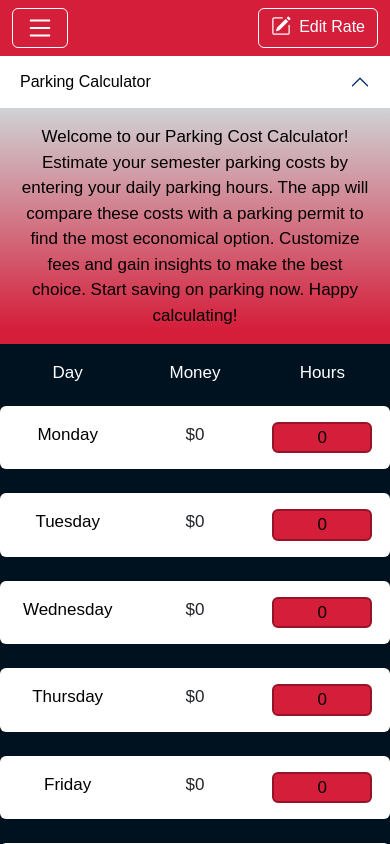
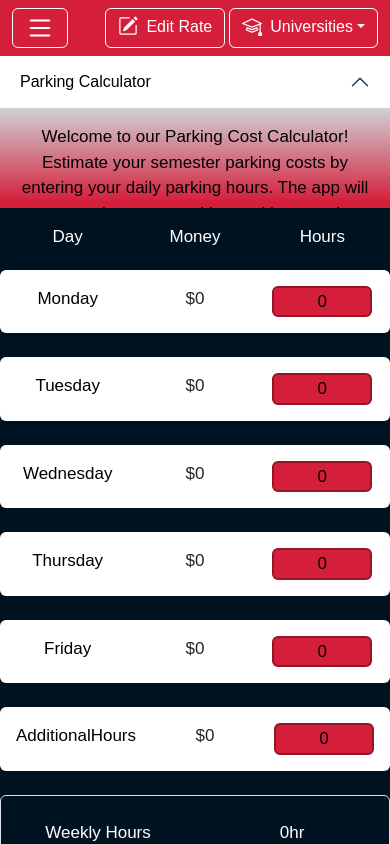
Before and after one commit to JosephBoat404/Parking-Calculator, a React (Create React App) app in the folder my-app/: page / in a window 390 px wide. Shown: the top 844 px of the page. Built offline with nearby package versions, Linux system fonts and the light colour scheme.

Commit message:
Accordion Auto retract. Add a university select

```diff
--- a/my-app/src/App.css
+++ b/my-app/src/App.css
@@ -173,6 +173,14 @@ input:disabled {
   100% {opacity: 1;}
 }
 
+.editbtn {
+  margin-left: auto;
+  align-self: center;
+}
+.imgstyled{
+  margin-right: 8px;
+  margin-bottom: 5px;
+}
 .fade-in {
   animation-name: fadeIn;
   animation-duration: 1.6s;
@@ -201,3 +209,10 @@ input:disabled {
   background: linear-gradient(180deg, rgba(0, 18, 32, 0.19) 0%, #D51E3A 94.11%);
   border: none;
 }
+
+@media (max-width: 768px) {
+  .accordion-body {
+    max-height: 100px;
+    overflow-y: auto;
+  }
+}
--- a/my-app/src/components/AccordionNav.jsx
+++ b/my-app/src/components/AccordionNav.jsx
@@ -1,8 +1,19 @@
 import Accordion from "react-bootstrap/Accordion";
+import { useState, useEffect } from 'react';
 
 function AccordionNav() {
+  const [activeKey, setActiveKey] = useState('0');
+
+  useEffect(() => {
+    const timer = setTimeout(() => {
+      setActiveKey(null); // Set to null to deactivate the accordion
+    }, 6000); // Set to 5 seconds
+
+    return () => clearTimeout(timer); // Cleanup the timer on component unmount
+  }, []);
+
   return (
-    <Accordion defaultActiveKey="0"  flush>
+    <Accordion activeKey={activeKey} onSelect={(key) => setActiveKey(key)} flush>
       <Accordion.Item eventKey="0">
         <Accordion.Header>
           <span>Parking Calculator</span>
--- a/my-app/src/components/Navbar.jsx
+++ b/my-app/src/components/Navbar.jsx
@@ -1,8 +1,11 @@
 import React from "react";
 import Editbtn from "../Icons/Addparking.svg";
 import navtoggler from "../Icons/navtoggler.svg";
+import GraduateIcon from "../Icons/GraduateIcon.svg";
 import { useLocation } from "react-router-dom";
-import {Link} from "react-router-dom";
+import { Link } from "react-router-dom";
+import Dropdown from "react-bootstrap/Dropdown";
+import Button from "react-bootstrap/Button";
 
 function Navbar({ handleShowModal }) {
   const location = useLocation();
@@ -28,7 +31,6 @@ function Navbar({ handleShowModal }) {
                 className="nav-link active"
                 aria-current="page"
                 to="/"
-                style={{ display: "flex", alignItems: "center" }}
               >
                 Home
               </Link>
@@ -38,7 +40,6 @@ function Navbar({ handleShowModal }) {
                 className="nav-link active"
                 aria-current="page"
                 href="#footer"
-                style={{ display: "flex", alignItems: "center" }}
               >
                 Contact
               </a>
@@ -48,26 +49,37 @@ function Navbar({ handleShowModal }) {
                 className="nav-link active"
                 aria-current="page"
                 to="/Help"
-                style={{ display: "flex", alignItems: "center" }}
               >
                 Help
               </Link>
             </li>
           </ul>
         </div>
-        <button
-          className="btn btn-outline-light ml-auto editbtn"
+        <Button
+          className="btn btn-outline-light ml-auto editbtn navbar-btn"
           onClick={handleShowModal}
           disabled={isHelpPage}
           type="button"
         >
           <img
+            className="imgstyled"
             src={Editbtn}
             alt="Edit"
-            style={{ marginRight: "8px", marginBottom: "5px" }}
           />
           Edit Rate
-        </button>
+        </Button>
+
+        <Dropdown className="ms-1">
+          <Dropdown.Toggle variant="outline-light" id="dropdown-basic-button" className="ml-0 editbtn">
+            <img src={GraduateIcon} className="imgstyled" alt="University Icon"/>
+            Universities
+          </Dropdown.Toggle>
+
+          <Dropdown.Menu>
+            <Dropdown.Item href="#/action-1">Montclair State</Dropdown.Item>
+            <Dropdown.Item disabled  href="#/action-2">Coming soon</Dropdown.Item>
+          </Dropdown.Menu>
+        </Dropdown>
       </div>
     </nav>
   );
```
Also changed, not shown: my-app/src/Icons/GraduateIcon.svg (added).
